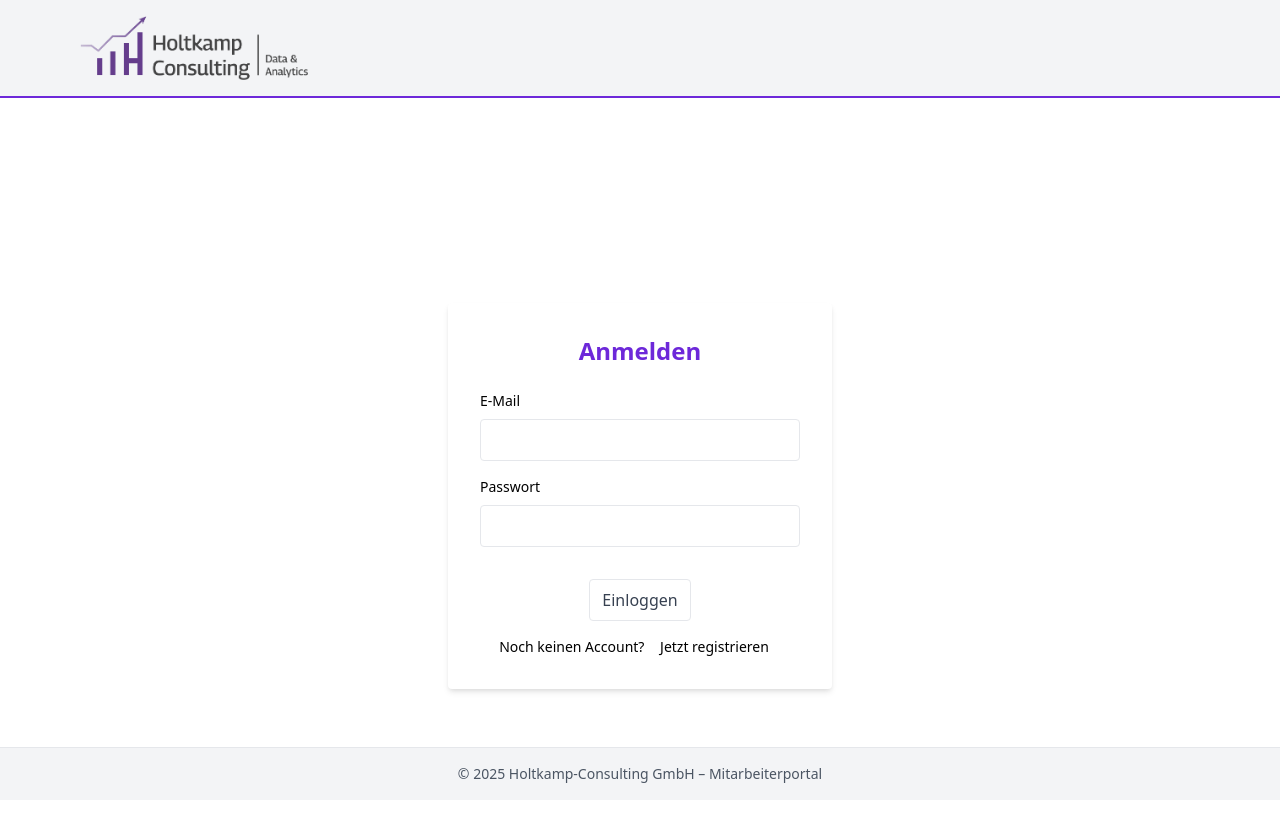
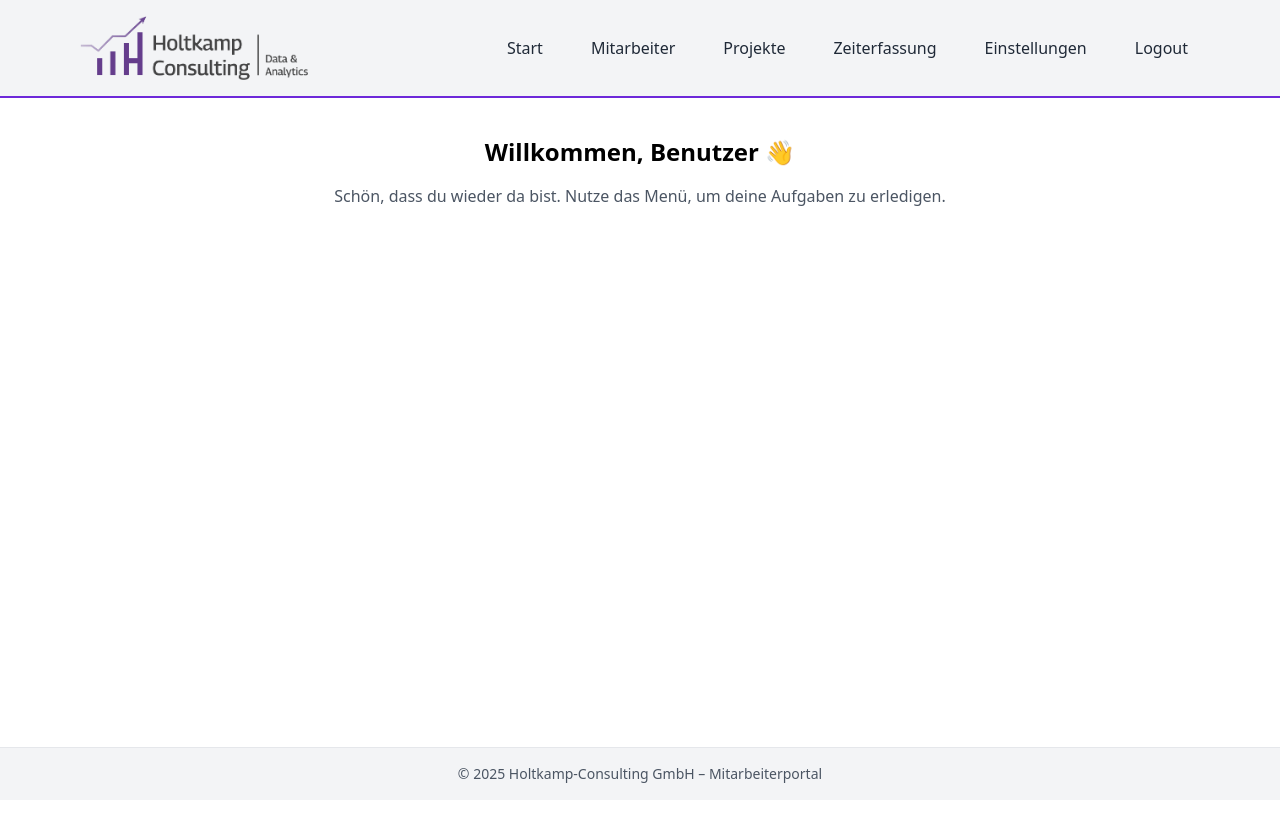
Before and after one commit to Holtkamp-Consulting-Azubi-Projekte/webanwendung-mitarbeiterportal, a React (Vite) app: page / in a window 1280 px wide. Before the commit this address led to /login. Shown: the top 822 px of the page. After the commit the page ends 800 px from the top, so only its background shows below. Built offline with nearby package versions, Linux system fonts and the light colour scheme; the HTML template or start-up script is replaced by a standard one.

Commit message:
update Login.jsx; Dashboard.jsx

```diff
--- a/src/pages/Dashboard.jsx
+++ b/src/pages/Dashboard.jsx
@@ -1,62 +1,16 @@
-import { useEffect, useState } from "react";
-import { useNavigate, Link } from "react-router-dom";
+import React from "react";
 
 export default function Dashboard() {
-  const [email, setEmail] = useState(null);
-  const navigate = useNavigate();
-
-  // 🔐 Weiterleitung, falls kein Login
-  useEffect(() => {
-    const gespeicherteEmail = localStorage.getItem("email");
-    if (!gespeicherteEmail) {
-      navigate("/login");
-    } else {
-      setEmail(gespeicherteEmail);
-    }
-  }, [navigate]);
+  const vorname = localStorage.getItem("vorname");
 
   return (
-    <div className="flex flex-col items-center justify-center min-h-screen bg-white text-center px-4">
-      {/*
-        🔷 Hauptschriftzug oben
-        ✏️ Anpassbar:
-          - text-purple-700 → andere Farbe (z. B. text-blue-700)
-          - text-3xl → größer (z. B. text-4xl) oder kleiner (text-2xl)
-          - mb-8 → mehr oder weniger Abstand zum Begrüßungsfeld
-      */}
-      <h1 className="text-gray-800 font-bold text-3xl mb-8">
-        Mitarbeiterportal
+    <div className="max-w-3xl mx-auto mt-10 text-center">
+      <h1 className="text-2xl font-bold mb-4">
+        Willkommen, {vorname || "Benutzer"} 👋
       </h1>
-
-      {/*
-        🔷 Begrüßungskarte
-        ✏️ Anpassbar:
-          - max-w-md → schmaler oder breiter (z. B. max-w-lg)
-          - p-8 → Innenabstand (Padding)
-          - shadow-md → Schattenstärke (shadow-lg für mehr)
-      */}
-      <div className="bg-white p-8 rounded shadow-md max-w-md w-full">
-        <h2 className="text-2xl font-bold text-gray-800 mb-4">
-          Willkommen, {email} 👋
-        </h2>
-        <p className="mb-4 text-gray-700">
-          Du bist jetzt eingeloggt.
-        </p>
-
-        {/*
-          🔷 Logout-Link
-          ✏️ Anpassbar:
-            - mt-4 → Abstand nach oben
-            - text-purple-700 → Linkfarbe
-            - hover:underline → Hover-Effekt
-        */}
-        <Link
-          to="/logout"
-          className="px-3 py-2 rounded hover:bg-purple-800 hover:text-gray-100 transition duration-200 border text-gray-700"
-        >
-          Logout
-        </Link>
-      </div>
+      <p className="text-gray-600">
+        Schön, dass du wieder da bist. Nutze das Menü, um deine Aufgaben zu erledigen.
+      </p>
     </div>
   );
 }
--- a/src/pages/Login.jsx
+++ b/src/pages/Login.jsx
@@ -1,23 +1,22 @@
-// src/pages/Login.jsx
-import { useEffect, useState } from "react";
+import React, { useState, useEffect } from "react";
 import { useNavigate, Link } from "react-router-dom";
-import logo from "../assets/logo.png"; // Logo einbinden
 
-const Login = () => {
+export default function Login() {
+  const navigate = useNavigate();
   const [email, setEmail] = useState("");
   const [passwort, setPasswort] = useState("");
   const [fehlermeldung, setFehlermeldung] = useState("");
-  const navigate = useNavigate();
 
   useEffect(() => {
     const eingeloggt = localStorage.getItem("email");
     if (eingeloggt) {
-      navigate("/");
+      navigate("/"); // 👉 Wenn schon eingeloggt, direkt weiter
     }
   }, [navigate]);
 
   const handleSubmit = async (e) => {
     e.preventDefault();
+    setFehlermeldung("");
 
     try {
       const response = await fetch("http://localhost:5050/api/login", {
@@ -29,76 +28,64 @@ const Login = () => {
       const data = await response.json();
 
       if (response.ok) {
-        localStorage.setItem("email", data.email);
+        // ✅ Speichere die Email und lade die Benutzerdaten, um den Vornamen zu holen
+        localStorage.setItem("email", email);
+
+        // Optional: Vornamen vom Server holen und speichern
+        const res = await fetch(`http://localhost:5050/api/user/${email}`);
+        if (res.ok) {
+          const userData = await res.json();
+          localStorage.setItem("vorname", userData.vorname || "");
+        }
+
         navigate("/");
       } else {
-        setFehlermeldung(data.message || "Login fehlgeschlagen. Bitte registrieren sie sich");
+        setFehlermeldung(data.message || "Login fehlgeschlagen. Bitte registrieren Sie sich.");
       }
-    } catch (error) {
-      setFehlermeldung("Verbindung zum Server fehlgeschlagen");
+    } catch (err) {
+      setFehlermeldung("Server nicht erreichbar");
     }
   };
 
   return (
-    <div className="relative min-h-screen flex justify-center items-center bg-white">
-      {/* 💧 Zentrales Wasserzeichen-Logo */}
-      <img
-        src={logo}
-        alt="Firmenlogo"
-        className="absolute w-64 opacity-10 pointer-events-none select-none"
-        style={{ top: "50%", left: "50%", transform: "translate(-50%, -50%)" }}
-      />
+    <div className="max-w-md mx-auto p-6 bg-white shadow rounded mt-10">
+      <h2 className="text-2xl font-bold mb-4 text-center">Login</h2>
 
-      {/* 🔐 Login-Formular */}
-      <form
-        onSubmit={handleSubmit}
-        className="relative z-10 bg-white p-8 rounded shadow-md w-96"
-      >
-        <h2 className="text-2xl font-bold mb-6 text-center text-purple-700">Anmelden</h2>
+      {fehlermeldung && (
+        <div className="bg-red-100 text-red-700 p-2 rounded mb-4 border border-red-300 text-sm text-center">
+          {fehlermeldung}
+        </div>
+      )}
 
-        <label className="block mb-2 text-sm font-medium">E-Mail</label>
+      <form onSubmit={handleSubmit} className="space-y-4">
         <input
           type="email"
-          className="w-full px-3 py-2 mb-4 border rounded"
+          placeholder="E-Mail"
           value={email}
           onChange={(e) => setEmail(e.target.value)}
-          required
+          className="w-full px-3 py-2 border rounded"
         />
-
-        <label className="block mb-2 text-sm font-medium">Passwort</label>
         <input
           type="password"
-          className="w-full px-3 py-2 mb-4 border rounded"
+          placeholder="Passwort"
           value={passwort}
           onChange={(e) => setPasswort(e.target.value)}
-          required
+          className="w-full px-3 py-2 border rounded"
         />
-
-        {fehlermeldung && (
-          <p className="text-red-600 text-sm mb-4">{fehlermeldung}</p>
-        )}
-
-        <div className="flex justify-center mt-4">
         <button
           type="submit"
-            className="px-3 py-2 rounded hover:bg-purple-800 hover:text-gray-100 transition duration-200 border text-gray-700"
+          className="px-3 py-2 rounded hover:bg-purple-800 hover:text-gray-100 transition duration-200 border text-gray-700 w-full"
         >
           Einloggen
         </button>
-        </div>
+      </form>
 
       <p className="mt-4 text-sm text-center">
         Noch keinen Account?{" "}
-          <Link
-            to="/register"
-            className="px-3 py-2 rounded hover:bg-purple-800 hover:text-gray-100 transition duration-200"
-          >
+        <Link to="/register" className="text-purple-700 hover:underline">
           Jetzt registrieren
         </Link>
       </p>
-      </form>
     </div>
   );
-};
-
-export default Login;
+}
```
Lines whose indentation alone changed are shown as unchanged.
